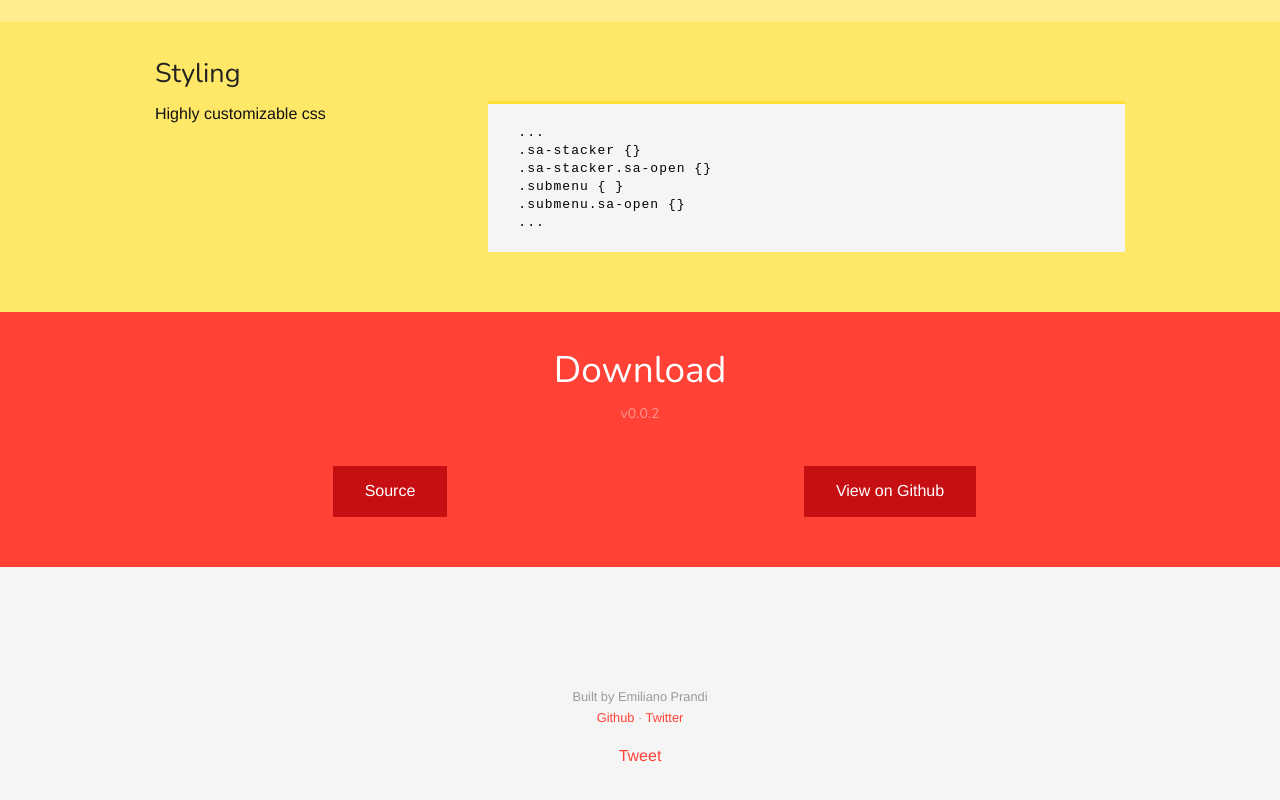
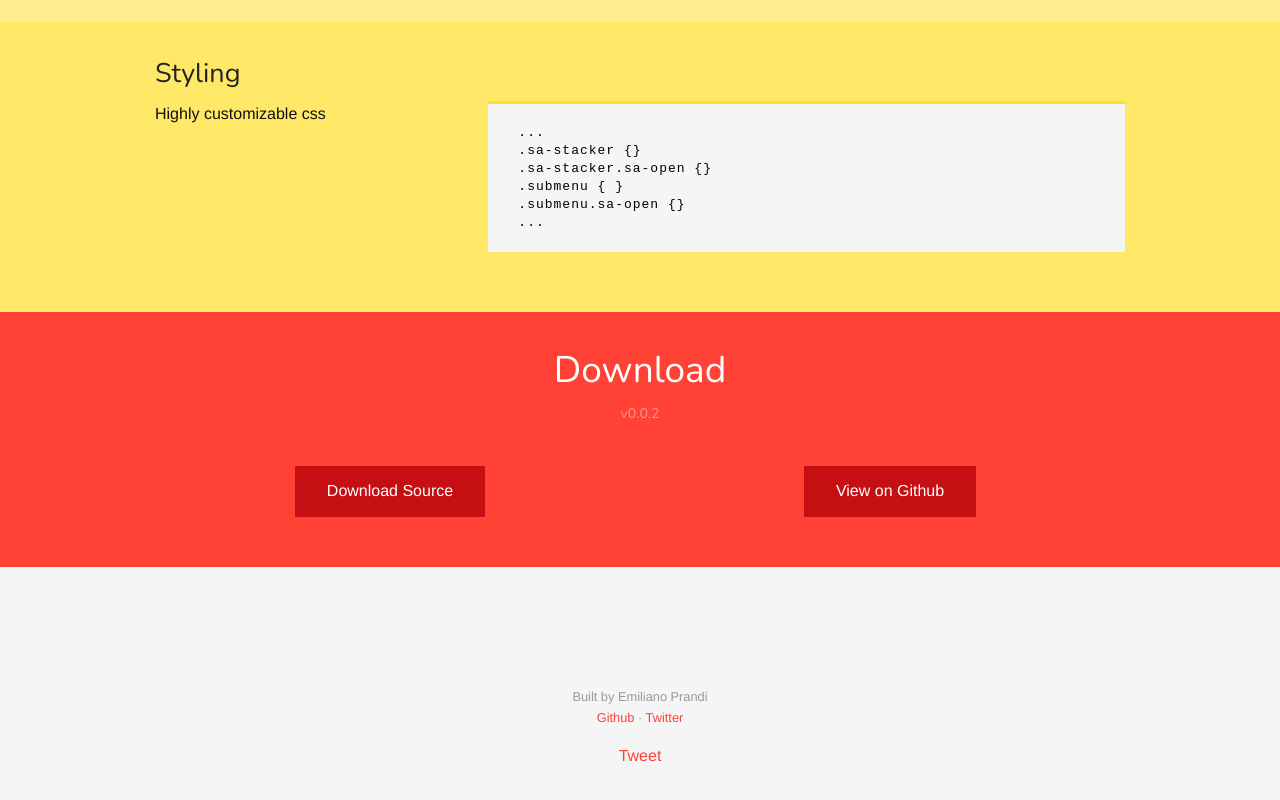
Before and after one commit to emiprandi/stackable, a plain HTML site: page index.html in a window 1280 px wide. Shown: the part 1822-2622 px from the top of the page. Drawn offline with nearby package versions, Linux system fonts and the light colour scheme.

Commit message:
-download-

```diff
--- a/index.html
+++ b/index.html
@@ -237,7 +237,7 @@
         </div>
         <div class="row">
             <div class="small-12 medium-6 columns">
-                <a href="https://github.com/emiprandi/stackable/archive/master.zip" class="button alert">Source</a>
+                <a href="https://github.com/emiprandi/stackable/archive/master.zip" class="button alert">Download Source</a>
             </div>
             <div class="small-12 medium-6 columns">
                 <a href="https://github.com/emiprandi/stackable" class="button alert">View on Github</a>
```
